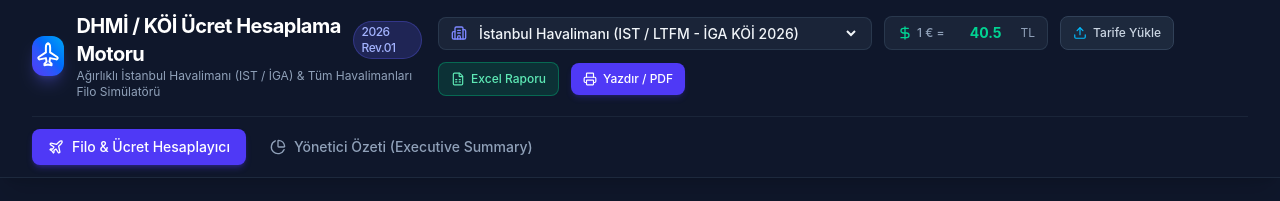
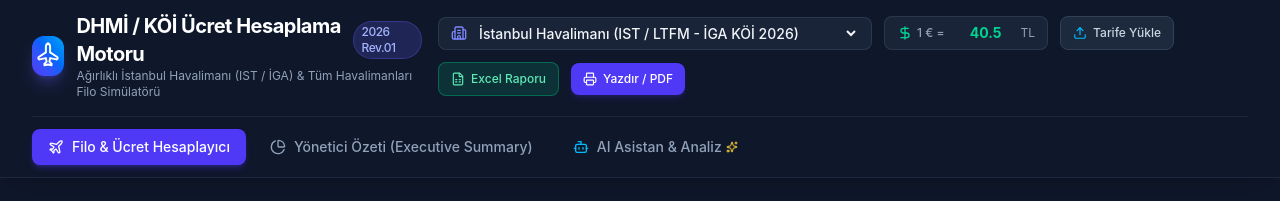
Before and after one commit to gurkankose1/hesaplama-motoru, a React (Vite) app: page / in a window 1280 px wide. Shown: the top 201 px of the page. Built offline with nearby package versions, Linux system fonts and the light colour scheme.

Commit message:
Add src/components/Header.tsx

```diff
--- a/src/components/Header.tsx
+++ b/src/components/Header.tsx
@@ -1,15 +1,15 @@
 import React from 'react';
 import type { Airport } from '../types/tariff';
 import { AIRPORTS } from '../engine/defaultTariff2026';
-import { Plane, Building2, DollarSign, PieChart, FileSpreadsheet, Printer, Upload } from 'lucide-react';
+import { Plane, Building2, DollarSign, PieChart, FileSpreadsheet, Printer, Upload, Bot, Sparkles } from 'lucide-react';
 
 interface HeaderProps {
   selectedAirport: Airport;
   onSelectAirport: (airport: Airport) => void;
   exchangeRateEUR: number;
   onChangeExchangeRate: (rate: number) => void;
-  activeTab: 'calculator' | 'summary';
-  onChangeTab: (tab: 'calculator' | 'summary') => void;
+  activeTab: 'calculator' | 'summary' | 'ai';
+  onChangeTab: (tab: 'calculator' | 'summary' | 'ai') => void;
   onOpenTariffModal: () => void;
   onExportExcel: () => void;
   onPrintSummary: () => void;
@@ -140,6 +140,21 @@ export const Header: React.FC<HeaderProps> = ({
             <PieChart className="w-4 h-4" />
             Yönetici Özeti (Executive Summary)
           </button>
+
+          <button
+            onClick={() => onChangeTab('ai')}
+            className={`flex items-center gap-2 px-4 py-2 rounded-lg text-sm font-medium transition-all ${
+              activeTab === 'ai'
+                ? 'bg-gradient-to-r from-indigo-600 to-sky-600 text-white shadow-md shadow-indigo-600/30'
+                : 'text-slate-400 hover:text-slate-200 hover:bg-slate-800/60'
+            }`}
+          >
+            <Bot className="w-4 h-4 text-sky-400" />
+            <span className="flex items-center gap-1">
+              AI Asistan & Analiz
+              <Sparkles className="w-3 h-3 text-amber-300" />
+            </span>
+          </button>
         </div>
       </div>
     </header>
```
